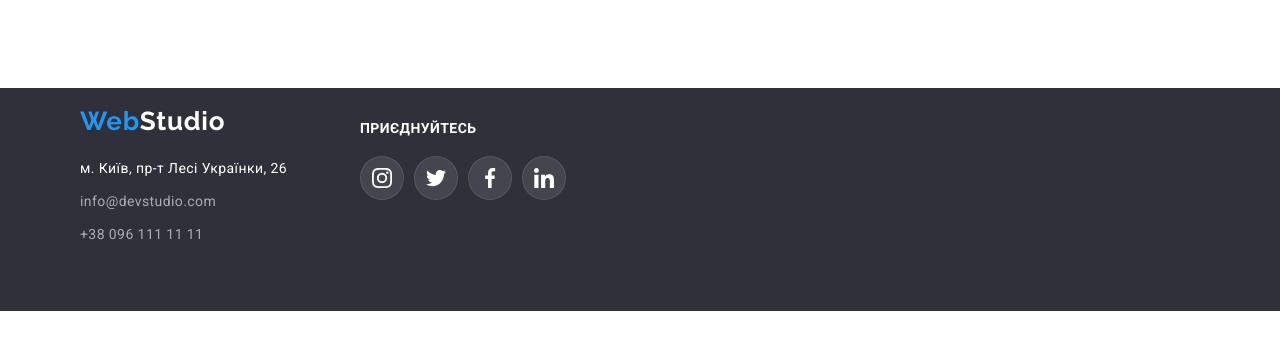
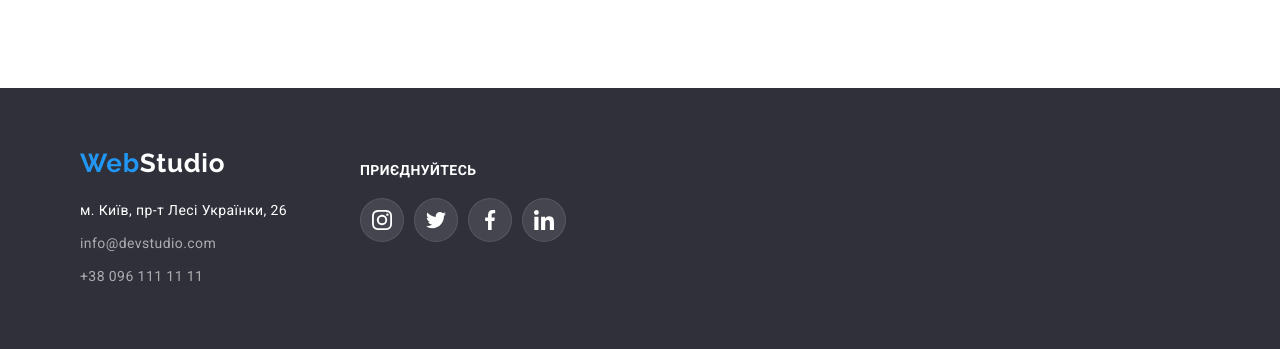
Before and after one commit to SophieOscar/goit-markup-hw-04, a plain HTML site: page index.html in a window 1280 px wide. Shown: the part 2366-2715 px from the top of the page. Before the commit the page ends 2677 px from the top, so only its background shows below. Drawn offline with nearby package versions, Linux system fonts and the light colour scheme.

Commit message:
footer60

```diff
--- a/styles/style.css
+++ b/styles/style.css
@@ -202,8 +202,8 @@ body {
 }
 .footer {
     background-color: var(--footer-header-color);
-    padding-top: 18px;
-    padding-bottom: 64px;
+    padding-top: 60px;
+    padding-bottom: 60px;
 
 }
 .button-list {
```
